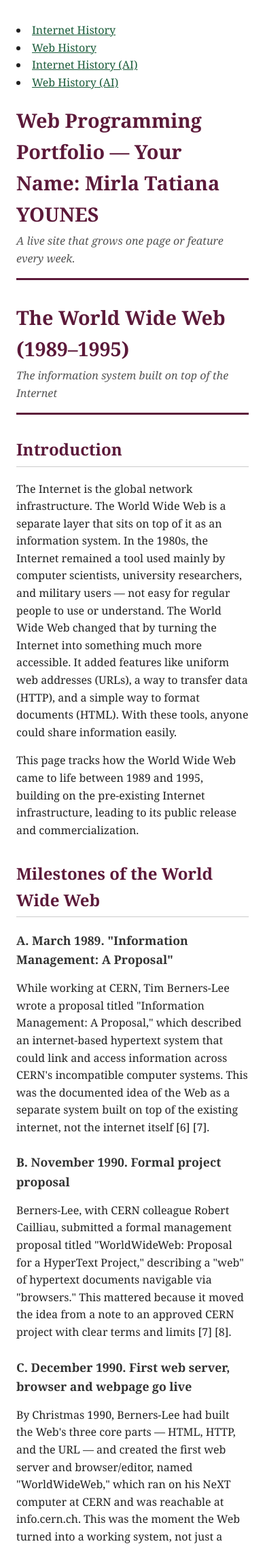
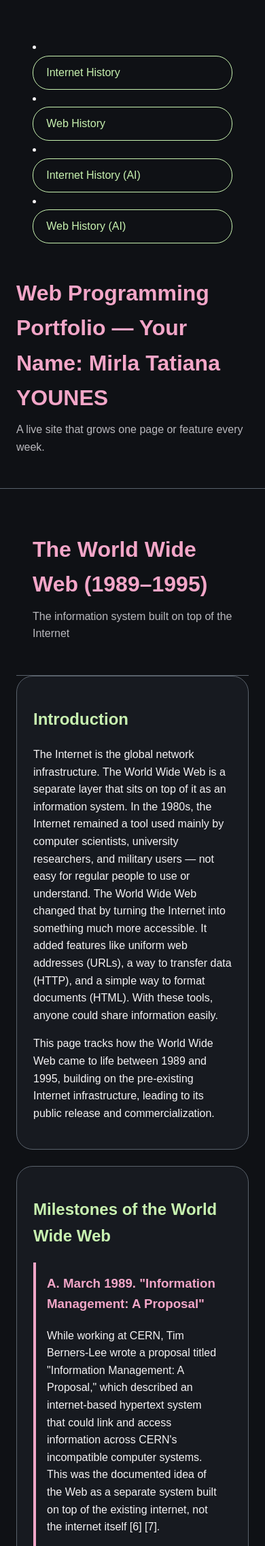
Before and after one commit to MirlaYounes/web-programming-site, a Flask app: page /web-history-ai in a window 390 px wide; the page is wider, and only the part inside the window is pictured. Shown: the top 2274 px of that part at 68% size. Run offline with Flask 3, Linux system fonts and the light colour scheme.

Commit message:
Add shared responsive site styling

```diff
--- a/static/style.css
+++ b/static/style.css
@@ -0,0 +1,142 @@
+:root {
+    --background: #0f1115;
+    --surface: #171a20;
+
+    --pink: #f3a6c8;
+    --green: #c8f2b0;
+
+    --text: #f5f3f4;
+    --muted-text: #b9b8bd;
+
+    --border: #59616b;
+
+    --radius: 24px;
+    --spacing: 1.5rem;
+}
+
+body {
+    background-color: var(--background);
+    color: var(--text);
+    font-family: Arial, Helvetica, sans-serif;
+    line-height: 1.6;
+    margin: 0;
+}
+
+header {
+    padding: 2rem var(--spacing);
+    border-bottom: 1px solid var(--border);
+}
+
+header h1 {
+    margin: 0;
+    color: var(--pink);
+}
+
+header p {
+    margin-top: 0.5rem;
+    color: var(--muted-text);
+}
+
+nav {
+    padding: 1.5rem var(--spacing);
+    margin-bottom: 1.5rem;
+}
+
+nav ul {
+    display: flex;
+    flex-wrap: wrap;
+    gap: 1.5rem;
+    list-style: none;
+    padding: 0;
+    margin: 0;
+}
+
+nav a {
+    display: block;
+    color: var(--green);
+    text-decoration: none;
+    padding: 0.7rem 1.2rem;
+    border: 1px solid var(--green);
+    border-radius: var(--radius);
+}
+
+nav a:hover {
+    background-color: var(--green);
+    color: var(--background);
+}
+
+main {
+    max-width: 1000px;
+    margin: 0 auto;
+    padding: 2rem var(--spacing);
+}
+
+section {
+    background-color: var(--surface);
+    border: 1px solid var(--border);
+    border-radius: var(--radius);
+    padding: var(--spacing);
+    margin-bottom: 1.5rem;
+}
+
+section h2 {
+    color: var(--green);
+}
+
+article {
+    padding: 1rem;
+    margin-bottom: 1rem;
+    border-left: 4px solid var(--pink);
+}
+
+article h3 {
+    color: var(--pink);
+    margin-top: 0;
+}
+
+a {
+    color: var(--green);
+}
+
+a:hover {
+    color: var(--pink);
+}
+
+footer {
+    border-top: 1px solid var(--border);
+    padding: 1.5rem var(--spacing);
+    text-align: center;
+    color: var(--muted-text);
+}
+
+footer p {
+    margin: 0.4rem 0;
+}
+
+main section ul {
+    display: grid;
+    grid-template-columns: repeat(auto-fit, minmax(240px, 1fr));
+    gap: 1rem;
+    list-style: none;
+    padding: 0;
+}
+
+main section li {
+    background-color: var(--surface);
+    border: 1px solid var(--border);
+    border-radius: var(--radius);
+    padding: 1rem;
+}
+@media (min-width: 768px) {
+    header {
+        padding: 2.5rem 3rem;
+    }
+
+    main {
+        padding: 2.5rem 3rem;
+    }
+
+    footer {
+        padding: 2rem 3rem;
+    }
+}
--- a/templates/web-history-ai.html
+++ b/templates/web-history-ai.html
@@ -6,21 +6,7 @@
 
 {% block content %}
 
-<style>
-  body { font-family: Georgia, 'Times New Roman', serif; max-width: 800px; margin: 0 auto; padding: 2rem 1.5rem; line-height: 1.6; color: #222; }
-  header { border-bottom: 3px solid #5c1a3a; padding-bottom: 1rem; margin-bottom: 2rem; }
-  header h1 { color: #5c1a3a; font-size: 1.8rem; margin-bottom: 0.25rem; }
-  header p { color: #555; font-style: italic; margin: 0; }
-  main section { margin-bottom: 2rem; }
-  main h2 { color: #5c1a3a; border-bottom: 1px solid #ccc; padding-bottom: 0.3rem; }
-  article { margin-bottom: 1.5rem; }
-  article h3 { color: #333; margin-bottom: 0.3rem; font-size: 1.1rem; }
-  footer { border-top: 3px solid #5c1a3a; margin-top: 2rem; padding-top: 1rem; font-size: 0.9rem; color: #444; }
-  footer h2 { color: #5c1a3a; font-size: 1.2rem; }
-  footer ol { padding-left: 1.2rem; }
-  footer li { margin-bottom: 0.5rem; }
-  a { color: #1a5c3a; }
-</style>
+
 
 <header>
   <h1>The World Wide Web (1989–1995)</h1>
```
Also changed, not shown: templates/internet-history-ai.html (+1 -15 lines), templates/internet-history.html (+1 -6 lines).
